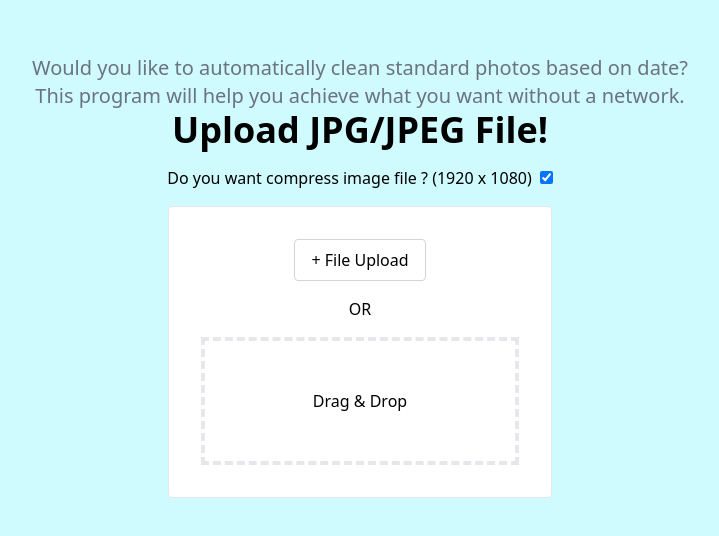
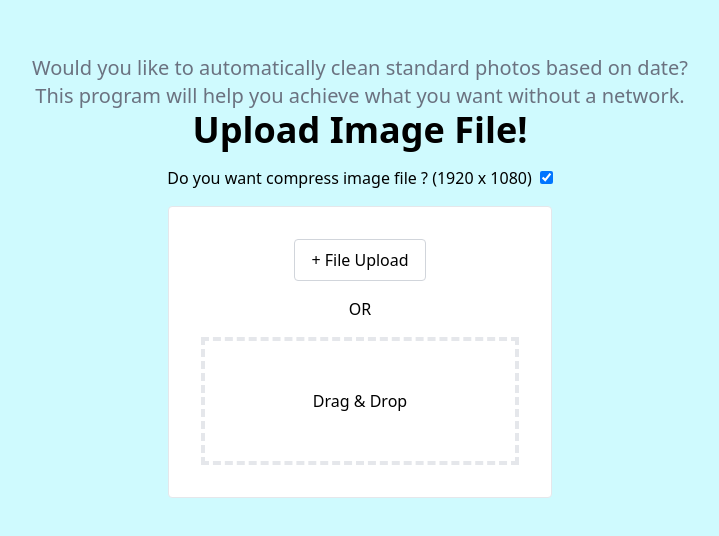
Before and after one commit to Kkaekkae/image-cleaner, a React (Create React App) app: page / in a window 1280 px wide. Shown: the part 116-652 px from the top of the page, without its empty margins (280-999 px from the left). Built offline with nearby package versions, Linux system fonts and the light colour scheme.

Commit message:
change introduce ment

```diff
--- a/src/App.js
+++ b/src/App.js
@@ -234,9 +234,7 @@ function App() {
                     This program will help you achieve what you want without a
                     network.
                 </p>
-                <h2 className="text-4xl font-extrabold">
-                    Upload JPG/JPEG File!
-                </h2>
+                <h2 className="text-4xl font-extrabold">Upload Image File!</h2>
             </div>
             <div className="mb-4">
                 <label className="mr-2">
```
